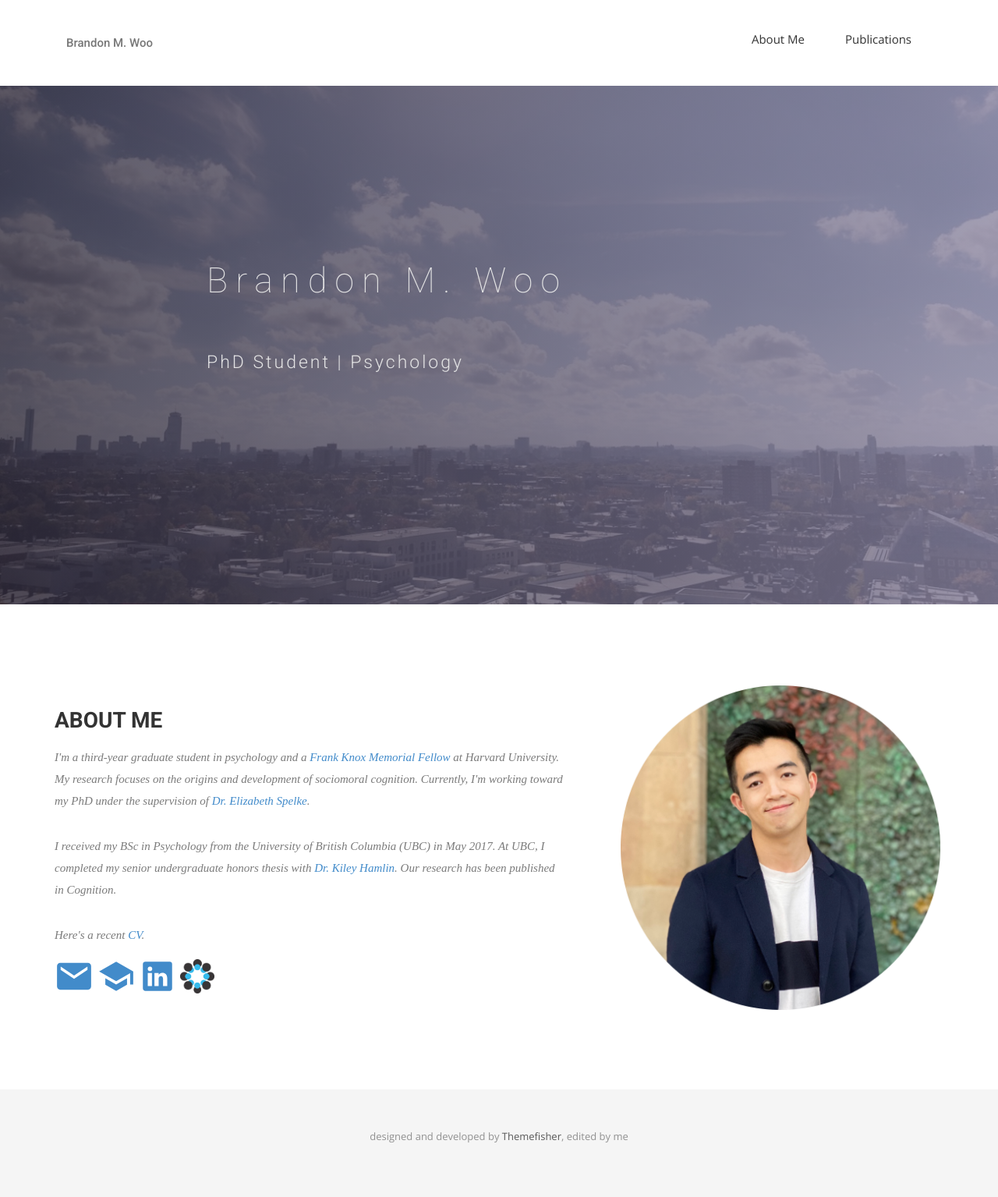
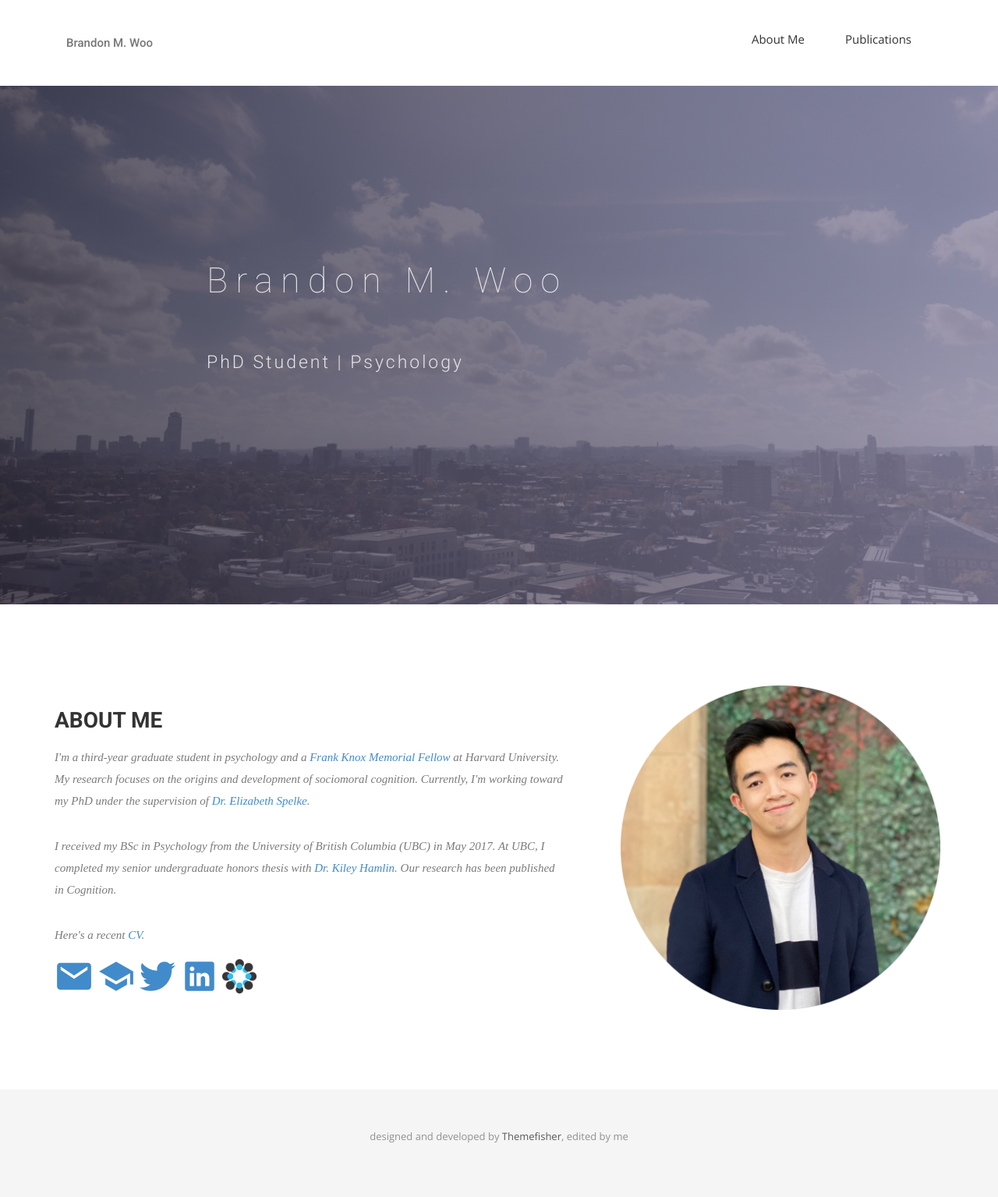
Before and after one commit to bmwoo/bmwoo.github.io, a Jekyll site: the page built from index.html, in a window 1280 px wide. Shown: the whole page at 78% size. Built offline with Jekyll 4.4.1, drawn with Linux system fonts in a browser that asks for light colours; nearby versions of some CDN libraries; some web fonts are replaced.

Commit message:
Added Twitter
New ionicon

```diff
--- a/index.html
+++ b/index.html
@@ -30,6 +30,7 @@ permalink: /
             <p> Here's a recent <a href="https://scholar.harvard.edu/files/brandonmatthewwoo/files/brandon_matthew_woo_-_cv_-_february_2020.pdf" target="_blank">CV</a>. </p>
             <a style="font-size:50px"; href="mailto: bmwoo@g.harvard.edu" target="_blank" title = "Email"><ion-icon name="mail"></ion-icon></a>
             <a style="font-size:50px"; href="https://scholar.google.com/citations?user=gE30Lw0AAAAJ&hl=en" target="_blank" title = "Google Scholar"><ion-icon name="school"></ion-icon></a>
+            <a style="font-size:50px"; href="https://twitter.com/brandonmwoo/" target="_blank" title = "Twitter"><ion-icon name="logo-twitter"></ion-icon></a>
             <a style="font-size:50px"; href="https://www.linkedin.com/in/brandon-matt-woo/" target="_blank" title = "LinkedIn"><ion-icon name="logo-linkedin"></ion-icon></a>
             <a href ="https://osf.io/2wu95" target = "_blank" title = "Open Science Framework"><img src="img/osf.png" width = "50" height = "44" style = "width:44px; padding-left:0px; vertical-align:top; margin-top:7px"></a>
           </div>
```
Also changed, not shown: 5 other files.
